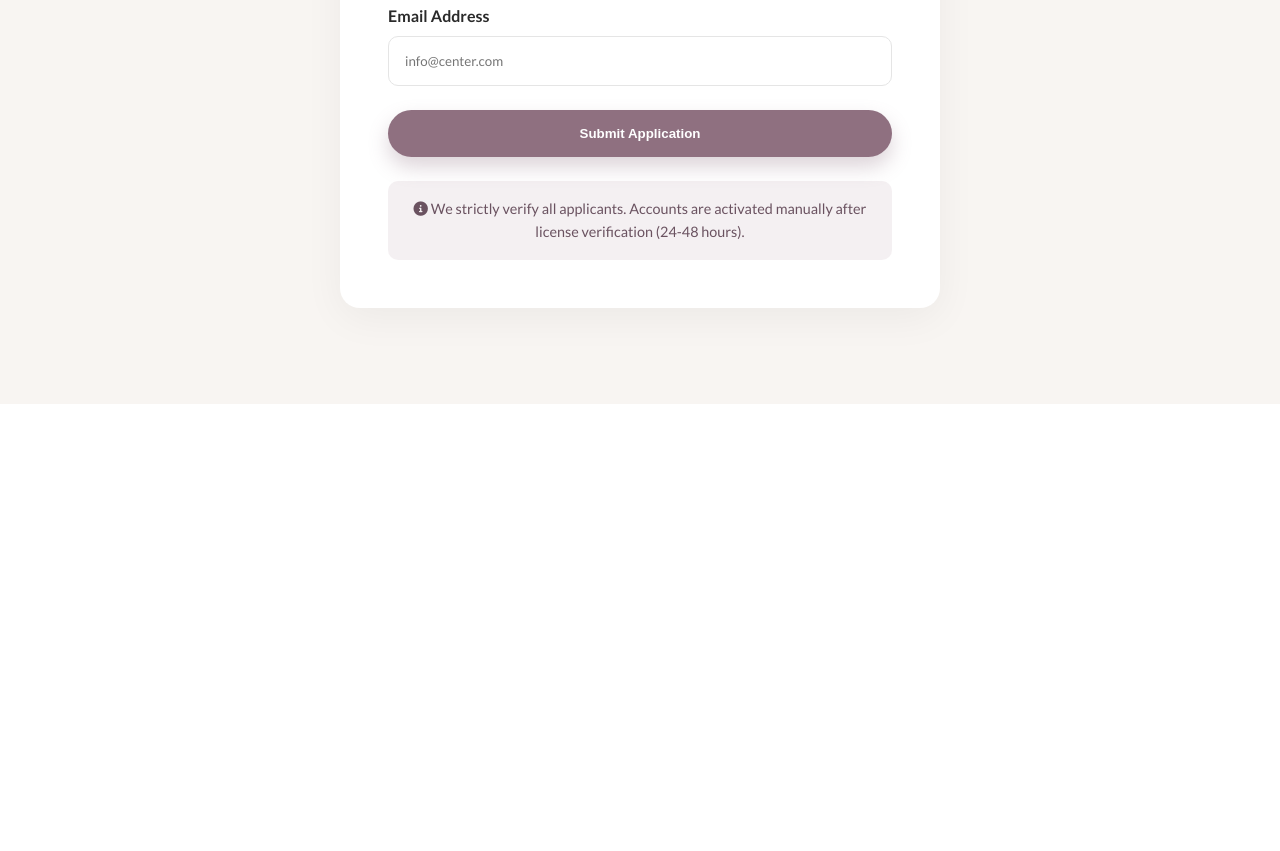
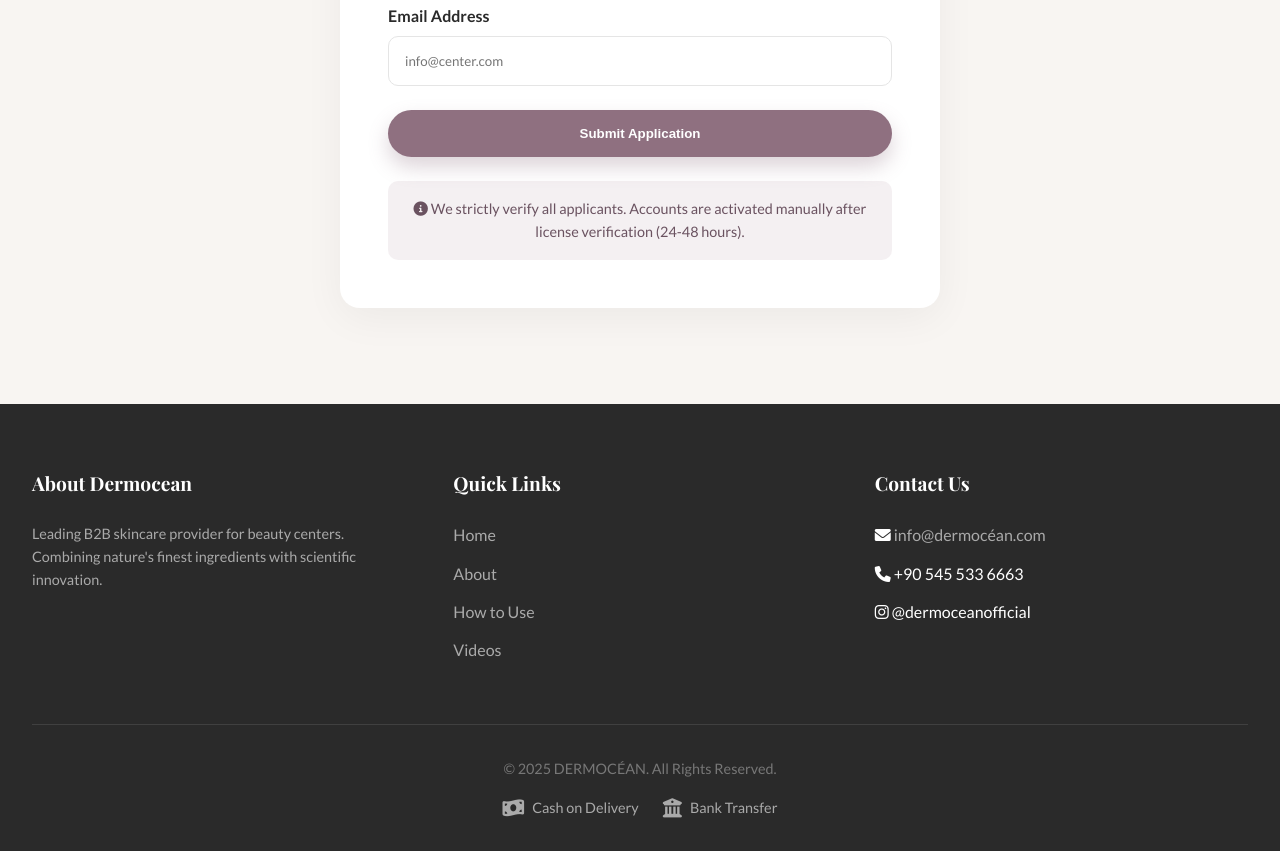
Before and after one commit to abdalganih1/dermoc-an.com, a plain HTML site: page register.html in a window 1280 px wide. Shown: the part 900-1751 px from the top of the page. Before the commit the page ends 1304 px from the top, so only its background shows below. Drawn offline with nearby package versions, Linux system fonts and the light colour scheme.

Commit message:
Fix domain name spelling and convert emails to links

```diff
--- a/register.html
+++ b/register.html
@@ -19,7 +19,8 @@
     <div class="top-bar">
         <div class="container">
             <div class="contact-info">
-                <i class="fas fa-envelope"></i> info@dermocéan.com
+                <i class="fas fa-envelope"></i> <a href="mailto:info@dermocéan.com"
+                    style="color: inherit; text-decoration: none;">info@dermocéan.com</a>
             </div>
             <div class="lang-selector">
                 <a href="#" onclick="changeLanguage('en')" class="active" data-lang="en">EN</a>
@@ -43,8 +44,9 @@
 
             <ul class="nav-links">
                 <li><a href="index.html" data-i18n="home">Home</a></li>
+                <li><a href="about.html" data-i18n="aboutUs">About</a></li>
                 <li><a href="index.html#products" data-i18n="products">Products</a></li>
-                <li><a href="index.html#protocols" data-i18n="protocols">Protocols</a></li>
+                <li><a href="how-to-use.html" data-i18n="howToUse">How to Use</a></li>
                 <li><a href="videos.html" data-i18n="videos">Videos</a></li>
                 <li><a href="register.html" class="btn btn-outline active" data-i18n="register">B2B Register</a></li>
             </ul>
@@ -116,6 +118,53 @@
         <i class="fab fa-whatsapp"></i>
     </a>
 
+    <!-- Footer -->
+    <footer>
+        <div class="container">
+            <div class="footer-content">
+                <div class="footer-col">
+                    <h4 data-i18n="aboutDermocean">About Dermocean</h4>
+                    <p style="color: #aaa; font-size: 0.9rem;" data-i18n="aboutText">
+                        Leading B2B skincare provider for beauty centers.
+                        Combining nature's finest ingredients with scientific innovation.
+                    </p>
+                </div>
+                <div class="footer-col">
+                    <h4 data-i18n="quickLinks">Quick Links</h4>
+                    <ul class="footer-links">
+                        <li><a href="index.html" data-i18n="home">Home</a></li>
+                        <li><a href="about.html" data-i18n="aboutUs">About</a></li>
+                        <li><a href="how-to-use.html" data-i18n="howToUse">How to Use</a></li>
+                        <li><a href="videos.html" data-i18n="videos">Videos</a></li>
+                    </ul>
+                </div>
+                <div class="footer-col">
+                    <h4 data-i18n="contactUs">Contact Us</h4>
+                    <ul class="footer-links">
+                        <li><i class="fas fa-envelope"></i> <a href="mailto:info@dermocéan.com">info@dermocéan.com</a>
+                        </li>
+                        <li><i class="fas fa-phone"></i> +90 545 533 6663</li>
+                        <li><i class="fab fa-instagram"></i> @dermoceanofficial</li>
+                    </ul>
+                </div>
+            </div>
+
+            <div class="footer-bottom">
+                <p>&copy; 2025 DERMOCÉAN. All Rights Reserved.</p>
+                <div class="payment-methods" style="justify-content: center; margin-top: 1rem;">
+                    <div class="payment-method">
+                        <i class="fas fa-money-bill-wave icon"></i>
+                        <span data-i18n="cashOnDelivery">Cash on Delivery</span>
+                    </div>
+                    <div class="payment-method">
+                        <i class="fas fa-university icon"></i>
+                        <span data-i18n="bankTransfer">Bank Transfer</span>
+                    </div>
+                </div>
+            </div>
+        </div>
+    </footer>
+
     <!-- Mobile Menu Overlay -->
     <div class="mobile-overlay"></div>
 
@@ -127,10 +176,17 @@
         </div>
         <div class="mobile-menu-items">
             <a href="index.html" data-i18n="home">Home</a>
+            <a href="about.html" data-i18n="aboutUs">About</a>
             <a href="index.html#products" data-i18n="products">Products</a>
-            <a href="index.html#protocols" data-i18n="protocols">Protocols</a>
+            <a href="how-to-use.html" data-i18n="howToUse">How to Use</a>
             <a href="videos.html" data-i18n="videos">Videos</a>
             <a href="register.html" data-i18n="register">B2B Register</a>
+        </div>
+        <div class="mobile-lang-selector" style="margin-top: 2rem; justify-content: center; display: flex; gap: 1rem;">
+            <a href="#" onclick="changeLanguage('en')" data-lang="en">EN</a>
+            <a href="#" onclick="changeLanguage('fr')" data-lang="fr">FR</a>
+            <a href="#" onclick="changeLanguage('ar')" data-lang="ar">AR</a>
+            <a href="#" onclick="changeLanguage('tr')" data-lang="tr">TR</a>
         </div>
     </div>
 
```
Also changed, not shown: about.html (+3 -2 lines), articles.html (+3 -2 lines), how-to-use.html (+3 -2 lines), index.html (+4 -2 lines), sitemap.xml (+6 -6 lines), videos.html (+4 -2 lines).
